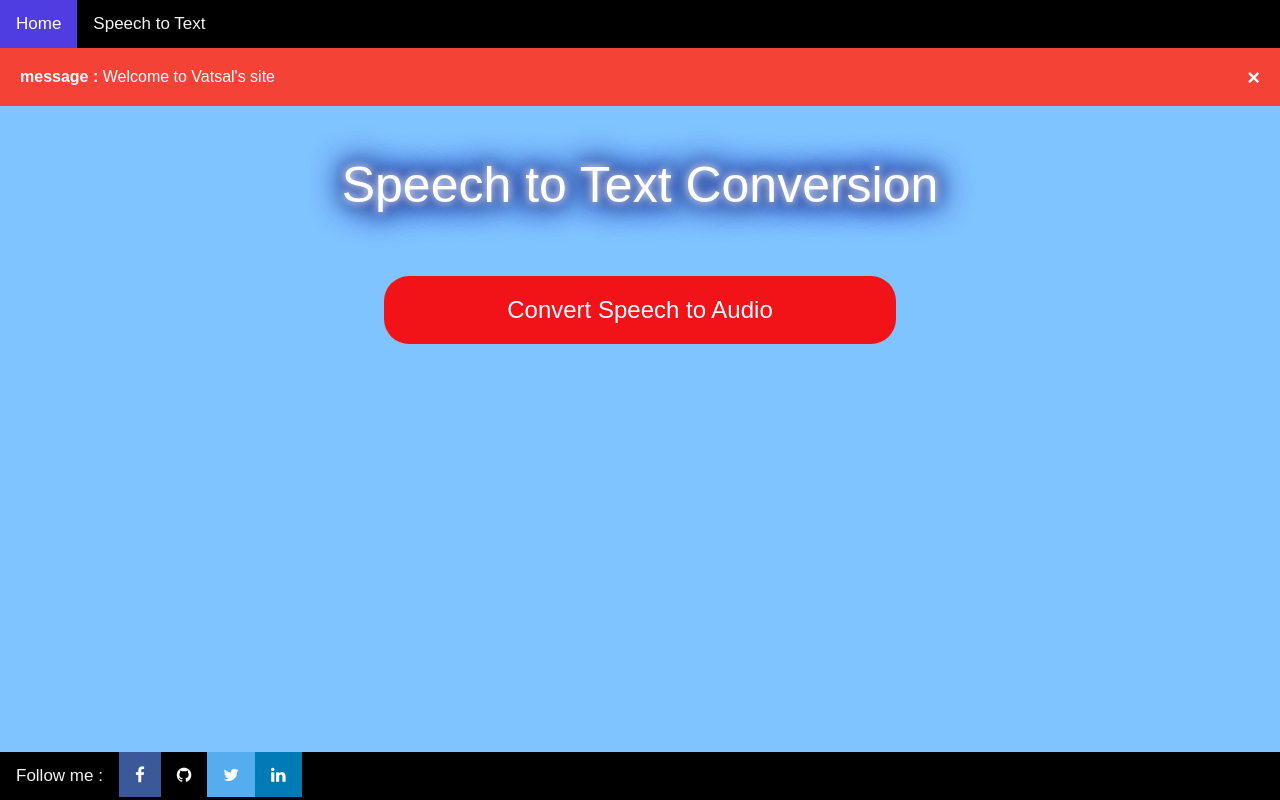
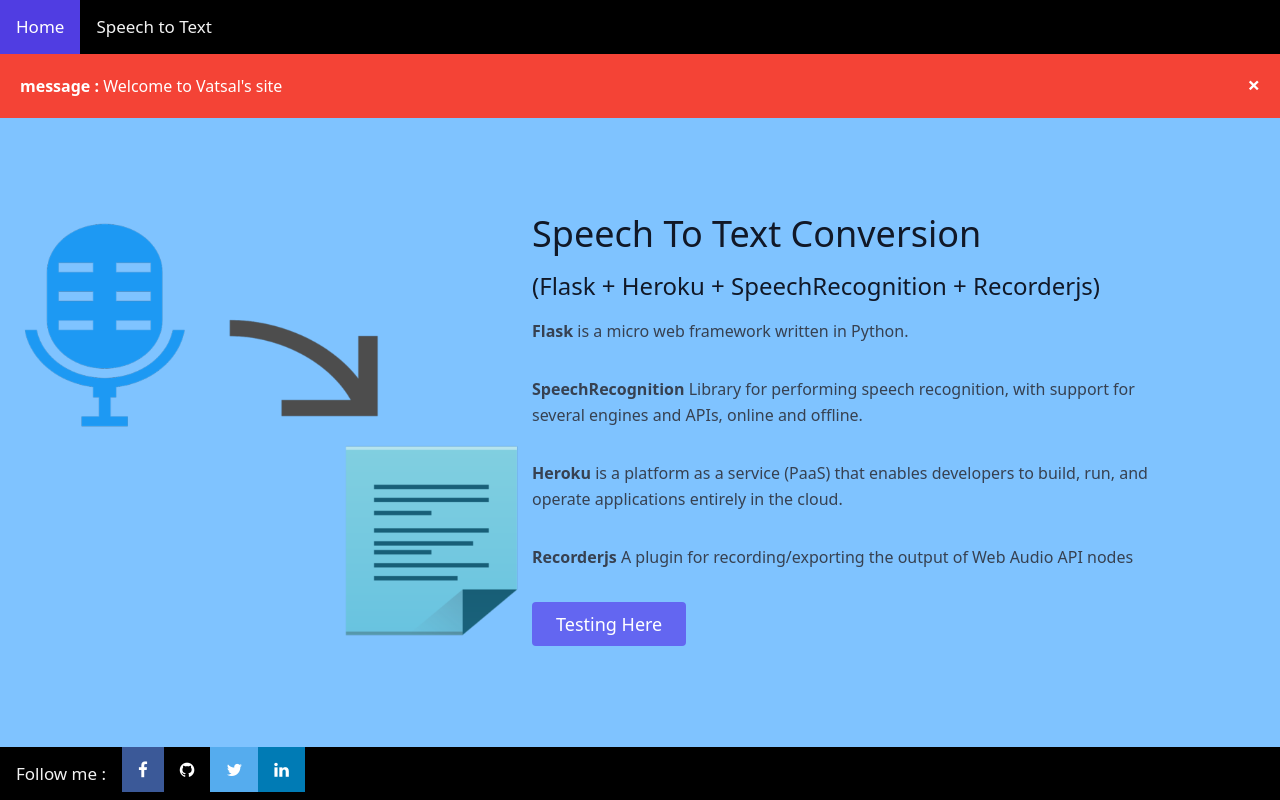
Before and after one commit to Vatsalparsaniya/Flask-speech-to-text, a Flask app: page / in a window 1280 px wide. Run offline with Flask 2, Linux system fonts and the light colour scheme.

Commit message:
Some Updates

```diff
--- a/app.py
+++ b/app.py
@@ -1,6 +1,6 @@
 import speech_recognition as sr
 from flask import logging, Flask, render_template, request, flash
-r = sr.Recognizer()
+
 
 app = Flask(__name__)
 app.secret_key = "VatsalParsaniya"
@@ -17,19 +17,20 @@
 
 @app.route('/audio', methods=['POST'])
 def audio():
+    r = sr.Recognizer()
     with open('upload/audio.wav', 'wb') as f:
         f.write(request.data)
 
     with sr.AudioFile('upload/audio.wav') as source:
         audio_data = r.record(source)
         text = r.recognize_google(audio_data, language='en-IN', show_all=True)
+        print(text)
         return_text = " Did you say : <br> "
         try:
             for num, texts in enumerate(text['alternative']):
                 return_text += str(num+1) +") " + texts['transcript']  + " <br> "
-                print(texts['transcript'])
         except:
-            return_text = " Sorry!!!!"
+            return_text = " Sorry!!!! Voice not Detected "
 
     return str(return_text)
 
--- a/templates/index.html
+++ b/templates/index.html
@@ -6,17 +6,32 @@
 <link rel="stylesheet" type="text/css" href="/static/header_file.css">
 <link rel="stylesheet" type="text/css" href="/static/footer_file.css">
 <link rel="stylesheet" type="text/css" href="/static/main.css">
-
+<link href="https://unpkg.com/tailwindcss@^1.0/dist/tailwind.min.css" rel="stylesheet">
 </head>
     <body style="background-color:rgb(127, 195, 255);">
     {% include "header.html" %}
-    <div id="loader">
-        <p class="glow">Speech to Text Conversion</p>
-        <div>
-            <form action="/audio_to_text/"><button class="registerbtn button3"><span>Convert Speech to Audio</span></button></form>
+        <section class="text-gray-700 body-font">
+
+        <div class="container mx-auto flex px-5 py-24 md:flex-row flex-col items-center">
+            <div class="lg:max-w-lg lg:w-full md:w-1/2 w-5/6" style="padding-right: 10px;">
+                <img class="object-cover object-center rounded" alt="hero" src="static/text_to_speech.png">
+                </div>
+            <div class="lg:flex-grow md:w-1/2 lg:pr-24 md:pr-16 flex flex-col md:items-start md:text-left mb-16 md:mb-0 items-center text-center">
+            <h1 class="title-font sm:text-4xl text-3xl mb-4 font-medium text-gray-900">Speech To Text Conversion</h1>
+            <p class="title-font sm:text-2xl text-1xl mb-4 font-medium text-gray-900">(Flask + Heroku + SpeechRecognition + Recorderjs)</p>
+
+            <p class="mb-8 leading-relaxed"><b>Flask</b> is a micro web framework written in Python.</p>
+            <p class="mb-8 leading-relaxed"><b>SpeechRecognition</b> Library for performing speech recognition, with support for several engines and APIs, online and offline.</p>
+            <p class="mb-8 leading-relaxed"><b>Heroku</b> is a platform as a service (PaaS) that enables developers to build, run, and operate applications entirely in the cloud.</p>
+            <p class="mb-8 leading-relaxed"><b>Recorderjs</b> A plugin for recording/exporting the output of Web Audio API nodes </p>
+            <div class="flex justify-center">
+                <form action="/audio_to_text/"><button class="inline-flex text-white bg-indigo-500 border-0 py-2 px-6 focus:outline-none hover:bg-indigo-600 rounded text-lg">Testing Here</button></form>
+            </div>
+            </div>
+
         </div>
+        </section>
 
-    </div>
     </body>
     {% extends "footer.html" %}
     {% block footer%}fixed{% endblock %}
```
Also changed, not shown: static/text_to_speech.png (added), 1 other file.
